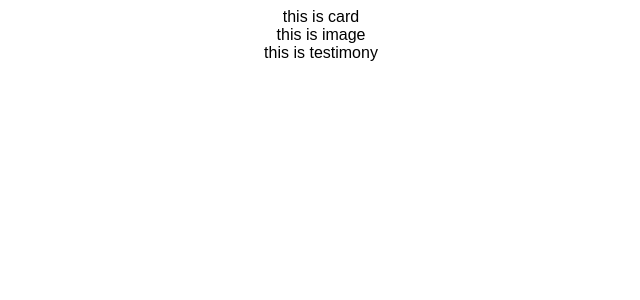
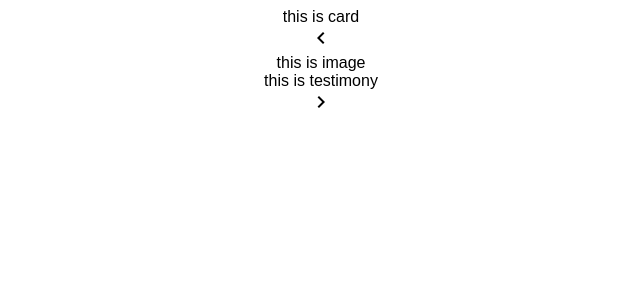
Before and after one commit to codacy20/angular-ts-testimonial-slider, an Angular app: page / in a window 1280 px wide. Shown: the top 300 px of the page, without its empty margins (319-959 px from the left). Built offline with nearby package versions, Linux system fonts and the light colour scheme; no server answers.

Commit message:
logic for switching tiles and passing data to children

```diff
--- a/src/app/Card/card.component.html
+++ b/src/app/Card/card.component.html
@@ -1,5 +1,15 @@
 <div>
   this is card
-  <app-image-panel></app-image-panel>
-  <app-testimony></app-testimony>
+  <div class="icons" (click)="switch(0)">
+    <span class="material-icons">
+      keyboard_arrow_left
+    </span>
+  </div>
+  <app-image-panel [current]="current"></app-image-panel>
+  <app-testimony [current]="current"></app-testimony>
+  <div class="icons" (click)="switch(1)">
+    <span class="material-icons">
+      keyboard_arrow_right
+    </span>
+  </div>
 </div>
--- a/src/app/Card/card.ts
+++ b/src/app/Card/card.ts
@@ -9,10 +9,23 @@ import { Testinmony } from "../Models/Testimony";
 export class AppCard {
   title = "CodeSandbox";
   data: Testinmony[] = [];
+  current: Testinmony = null;
+  currentIndex: number = 0;
+
   constructor(private testimonyService: TestimonyService) {
     this.testimonyService.getTestimony().subscribe((data) => {
       this.data = data;
-      console.log(this.data);
+      this.current = this.data[0];
     });
   }
+  switch(input: number) {
+    if (input === 0 && this.currentIndex > 0) {
+      this.current = this.data[this.currentIndex - 1];
+      this.currentIndex--;
+    }
+    if (input === 1 && this.currentIndex < this.data.length) {
+      this.current = this.data[this.currentIndex + 1];
+      this.currentIndex++;
+    }
+  }
 }
--- a/src/app/Image-Panel/image-panel.ts
+++ b/src/app/Image-Panel/image-panel.ts
@@ -1,4 +1,5 @@
-import { Component } from "@angular/core";
+import { Component, Input, SimpleChange } from "@angular/core";
+import { Testinmony } from "../Models/Testimony";
 
 @Component({
   selector: "app-image-panel",
@@ -7,4 +8,9 @@ import { Component } from "@angular/core";
 })
 export class AppImagePanel {
   title = "CodeSandbox";
+  @Input() current: Testinmony;
+
+  ngOnChanges(changes: { [propertyName: string]: SimpleChange }) {
+    console.log("changes panel", changes);
+  }
 }
--- a/src/app/Testimony/testimony.ts
+++ b/src/app/Testimony/testimony.ts
@@ -1,4 +1,5 @@
-import { Component } from "@angular/core";
+import { Component, Input, SimpleChange } from "@angular/core";
+import { Testinmony } from "../Models/Testimony";
 
 @Component({
   selector: "app-testimony",
@@ -7,4 +8,9 @@ import { Component } from "@angular/core";
 })
 export class AppTestimony {
   title = "CodeSandbox";
+  @Input() current: Testinmony;
+
+  ngOnChanges(changes: { [propertyName: string]: SimpleChange }) {
+    console.log("changes testimony", changes);
+  }
 }
```
